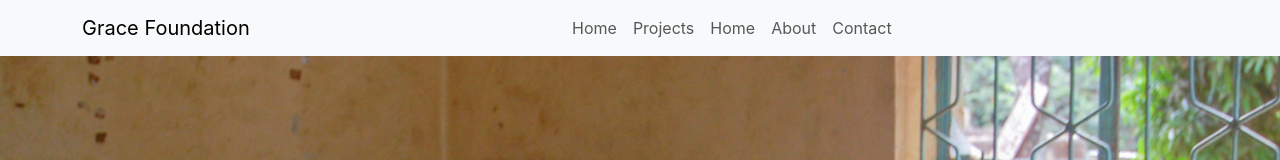
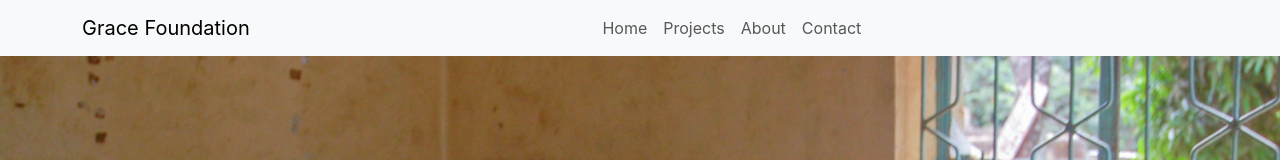
Before and after one commit to Dawinz/grace-empowerment-foundation, a React (Create React App) app: page / in a window 1280 px wide. Shown: the top 160 px of the page. Built offline with nearby package versions, Linux system fonts and the light colour scheme.

Commit message:
some changes

```diff
--- a/src/components/Navbar.jsx
+++ b/src/components/Navbar.jsx
@@ -12,7 +12,6 @@ function NavbarComponent() {
           <Nav className="mx-auto">
             <Nav.Link href="/">Home</Nav.Link>
             <Nav.Link href="/projects">Projects</Nav.Link>
-            <Nav.Link href="/projects">Home</Nav.Link>
             <Nav.Link href="/about">About</Nav.Link>
             <Nav.Link href="Contact">Contact</Nav.Link>
             {/* Add more Nav.Link components as needed */}
```
